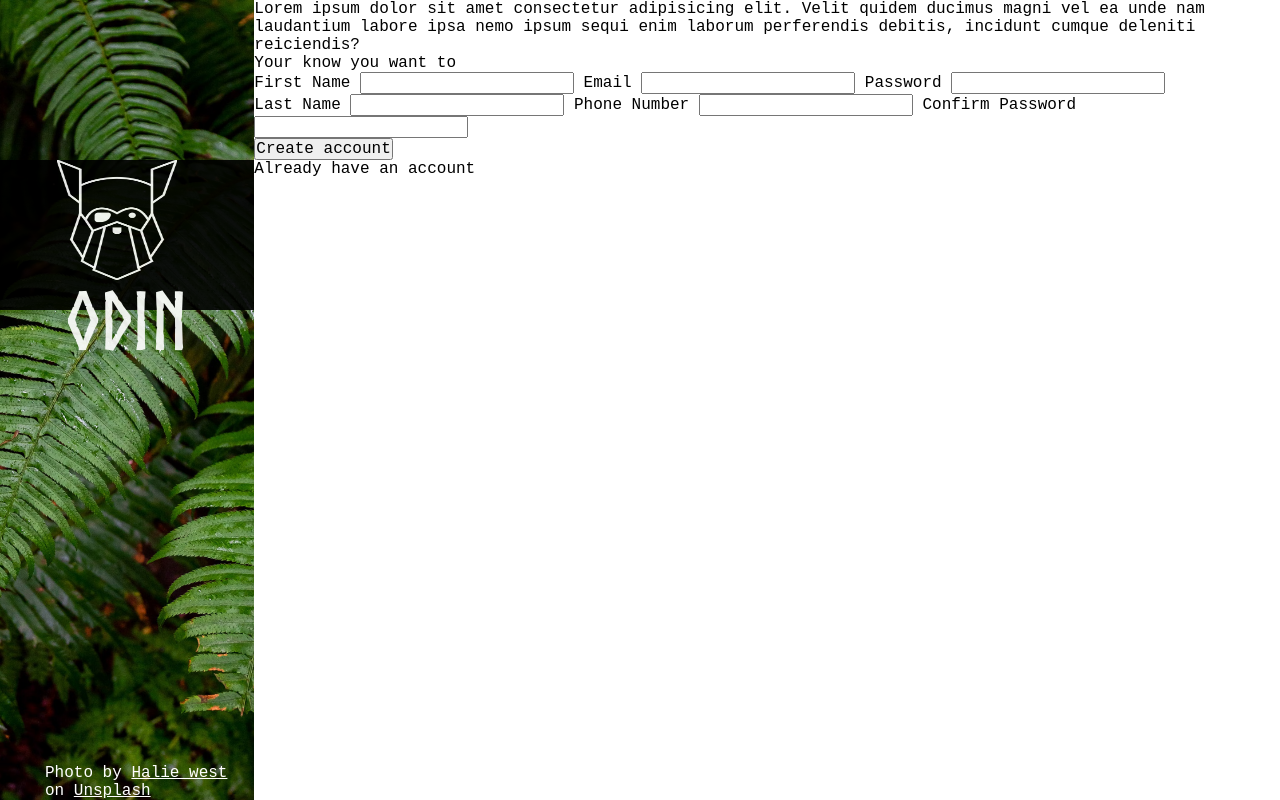
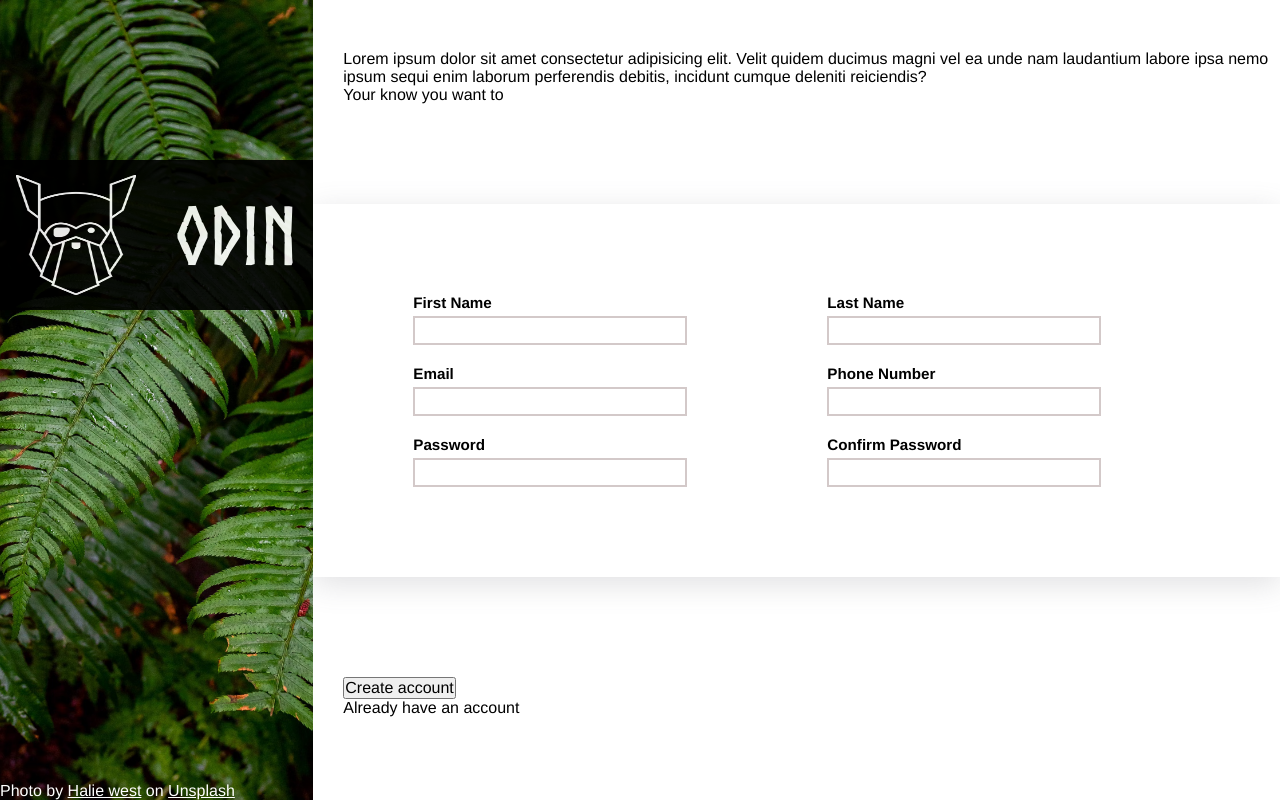
Before and after one commit to Track404/Sign-up-Form-2, a plain HTML site: page index.html in a window 1280 px wide. Drawn offline with Linux system fonts and the light colour scheme.

Commit message:
Form display finish

```diff
--- a/index.html
+++ b/index.html
@@ -24,14 +24,17 @@
         <p>Your know you want to</p>
       </div>
       <div id="form-controls">
+        <form action="" method="post">
           <div>
             <div>
               <label for="first-name">First Name</label>
               <input type="text" id="first-name" name="first-name" />
-
+            </div>
+            <div>
               <label for="email">Email</label>
               <input type="email" id="email" name="email" />
-
+            </div>
+            <div>
               <label for="password">Password</label>
               <input type="password" id="password" name="password" />
             </div>
@@ -40,10 +43,12 @@
             <div>
               <label for="last-name">Last Name</label>
               <input type="text" id="last-name" name="last-name" />
-
+            </div>
+            <div>
               <label for="phone-number">Phone Number</label>
               <input type="tel" id="phone-number" name="phone-number" />
-
+            </div>
+            <div>
               <label for="confirm-password">Confirm Password</label>
               <input
                 type="password"
@@ -52,6 +57,7 @@
               />
             </div>
           </div>
+        </form>
       </div>
       <div>
         <button>Create account</button>
--- a/style.css
+++ b/style.css
@@ -2,7 +2,7 @@
   margin: 0;
   padding: 0;
   font-size: 16px;
-  font-family: "Courier New", Courier, monospace;
+  font-family: "Franklin Gothic Medium", "Arial Narrow", Arial, sans-serif;
 }
 
 @font-face {
@@ -37,7 +37,7 @@ body {
   height: 150px;
   position: absolute;
   display: flex;
-  flex-wrap: wrap;
+  gap: 20px;
   align-items: center;
   justify-content: center;
   top: 20vh;
@@ -49,8 +49,8 @@ body {
 #background-image > p {
   position: absolute;
   bottom: 0;
-  margin-left: 45px;
 }
+
 img {
   width: 120px;
   height: 120px;
@@ -66,3 +66,38 @@ a:link,
 a:visited {
   color: white;
 }
+
+#display > div {
+  margin-top: 50px;
+  margin-bottom: 100px;
+  padding-left: 30px;
+}
+
+#form-controls {
+  box-shadow: rgba(100, 100, 111, 0.2) 0px 7px 29px 0px;
+  padding: 70px;
+}
+
+form {
+  display: flex;
+}
+
+form > div > div {
+  display: flex;
+  flex-direction: column;
+  margin: 20px;
+  padding-left: 50px;
+  padding-right: 50px;
+}
+
+label {
+  margin-bottom: 5px;
+  font-weight: bold;
+  font-size: 0.95rem;
+}
+
+input {
+  height: 25px;
+  width: 270px;
+  border: 2px solid rgb(211, 201, 201);
+}
```
Lines whose indentation alone changed are shown as unchanged.
